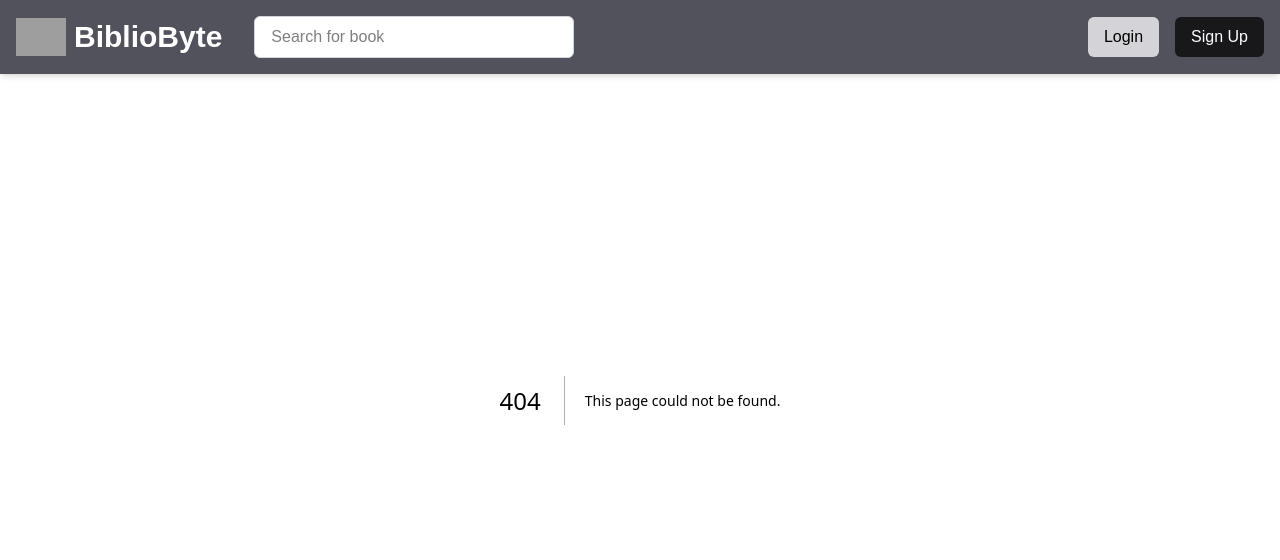
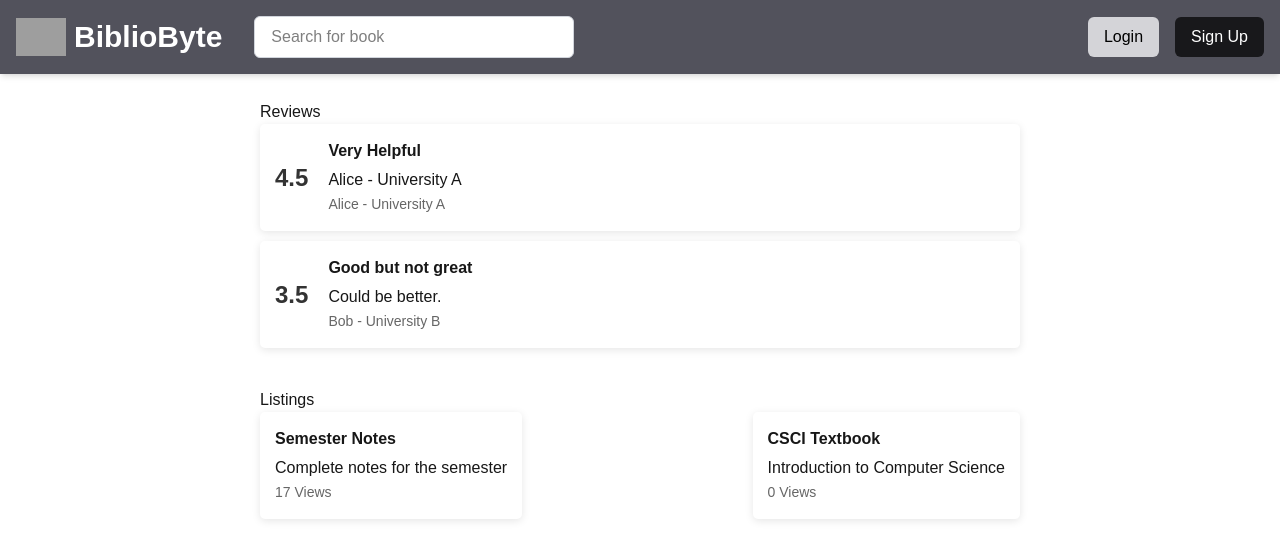
Before and after one commit to Carson-Bell/BiblioByte, a Next.js app in the folder biblio-byte/: page /account/1/listings in a window 1280 px wide. Before the commit this address had no page. Shown: the top 560 px of the page. Built offline with nearby package versions, Linux system fonts and the light colour scheme; grey boxes are pictures that could not be loaded.

Commit message:
My listings page front-end

```diff
--- /dev/null
+++ b/biblio-byte/src/app/account/[id]/listings/page.jsx
@@ -0,0 +1,136 @@
+"use client"; // Ensure this is at the top for client-side React features in Next.js
+import React, { useState } from 'react';
+
+// Review component to display individual reviews
+function Review({ score, title, content, user, school }) {
+    return (
+        <div style={reviewCardStyle}>
+            <div style={scoreStyle}>{score}</div>
+            <div style={reviewContentStyle}>
+                <h3 style={titleStyle}>{title}</h3>
+                <p>{content}</p>
+                <span style={userInfoStyle}>{user} - {school}</span>
+            </div>
+        </div>
+    );
+}
+
+// Listing component to display individual listings
+function Listing({ title, description, views }) {
+    return (
+        <div style={listingCardStyle}>
+            <h3 style={titleStyle}>{title}</h3>
+            <p>{description}</p>
+            <span style={viewsStyle}>{views} Views</span>
+        </div>
+    );
+}
+
+// Main component that aggregates reviews and listings on the page
+function Page() {
+    const [reviews, setReviews] = useState([
+        { id: 1, score: 4.5, title: "Very Helpful", content: "Alice - University A", user: "Alice", school: "University A" },
+        { id: 2, score: 3.5, title: "Good but not great", content: "Could be better.", user: "Bob", school: "University B" }
+    ]);
+    const [listings, setListings] = useState([
+        { id: 1, title: "Semester Notes", description: "Complete notes for the semester", views: 17 },
+        { id: 2, title: "CSCI Textbook", description: "Introduction to Computer Science", views: 0 }
+    ]);
+
+    return (
+        <div style={pageStyle}>
+            <div style={sectionStyle}>
+                <h1>Reviews</h1>
+                {reviews.map(review =>
+                    <Review
+                        key={review.id}
+                        score={review.score}
+                        title={review.title}
+                        content={review.content}
+                        user={review.user}
+                        school={review.school}
+                    />
+                )}
+            </div>
+            <div style={sectionStyle}>
+                <h1>Listings</h1>
+                <div style={listingContainerStyle}>
+                    {listings.map(listing =>
+                        <Listing
+                            key={listing.id}
+                            title={listing.title}
+                            description={listing.description}
+                            views={listing.views}
+                        />
+                    )}
+                </div>
+            </div>
+        </div>
+    );
+}
+
+// CSS-in-JS styles for the components
+const pageStyle = {
+    height: '100vh',
+    alignItems: 'center',
+    padding: '20px',
+    maxWidth: '800px',
+    margin: 'auto',
+    paddingTop: '100px',
+};
+
+const sectionStyle = {
+    marginBottom: '40px'
+};
+
+const reviewCardStyle = {
+    display: 'flex',
+    alignItems: 'center',
+    backgroundColor: '#fff',
+    boxShadow: '0 2px 8px rgba(0,0,0,0.1)',
+    padding: '15px',
+    borderRadius: '5px',
+    marginBottom: '10px'
+};
+
+const scoreStyle = {
+    fontSize: '24px',
+    fontWeight: 'bold',
+    color: '#333',
+    marginRight: '20px'
+};
+
+const reviewContentStyle = {
+    flex: '1'
+};
+
+const userInfoStyle = {
+    fontSize: '14px',
+    color: '#666'
+};
+
+const listingCardStyle = {
+    backgroundColor: '#fff',
+    boxShadow: '0 2px 8px rgba(0,0,0,0.1)',
+    padding: '15px',
+    borderRadius: '5px',
+    marginBottom: '10px'
+};
+
+const titleStyle = {
+    fontWeight: 'bold',
+    marginBottom: '5px'
+};
+
+const viewsStyle = {
+    fontSize: '14px',
+    color: '#666'
+};
+
+const listingContainerStyle = {
+    display: 'flex',
+    justifyContent: 'space-between',
+    flexWrap: 'wrap'
+};
+
+export default Page;
```
